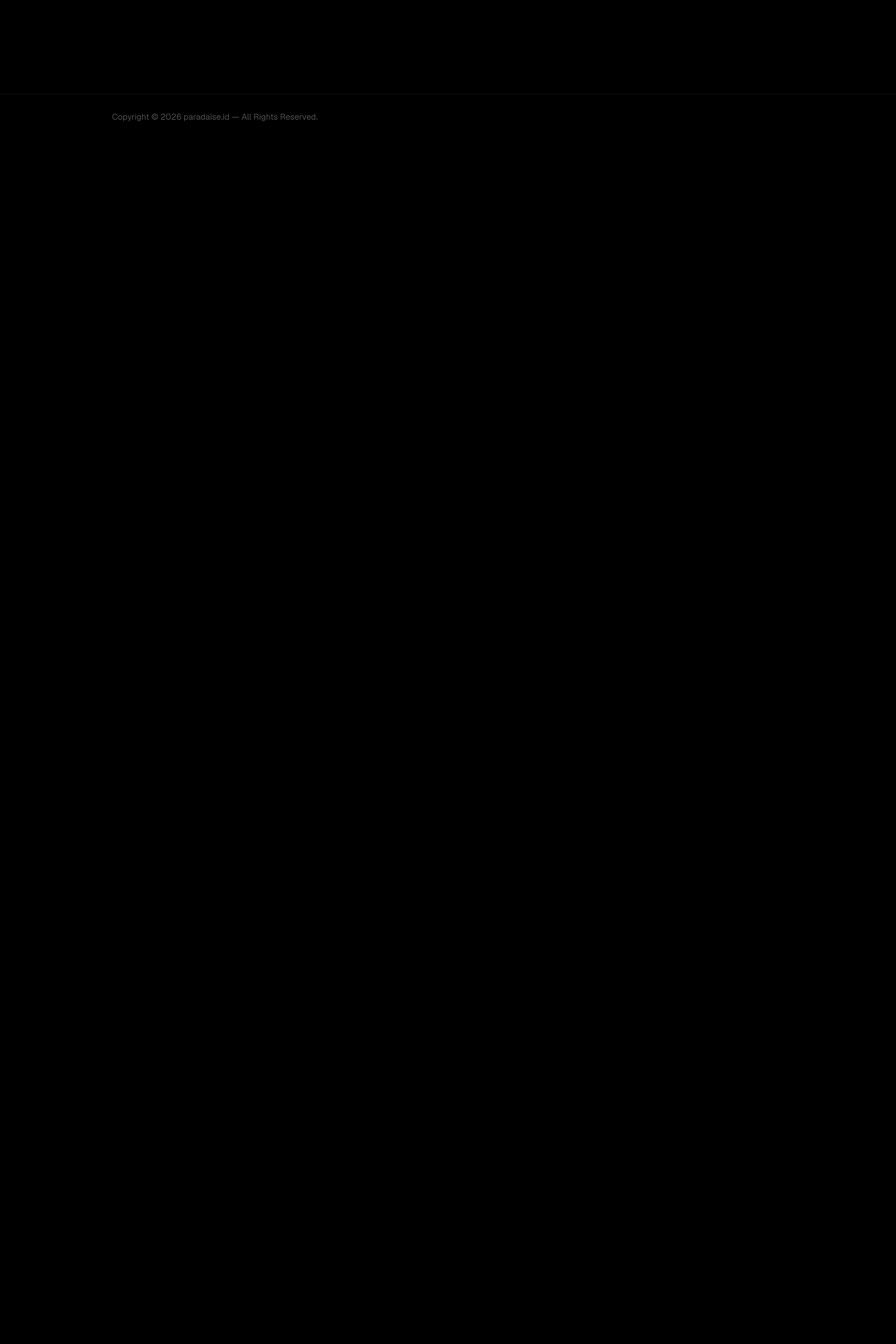
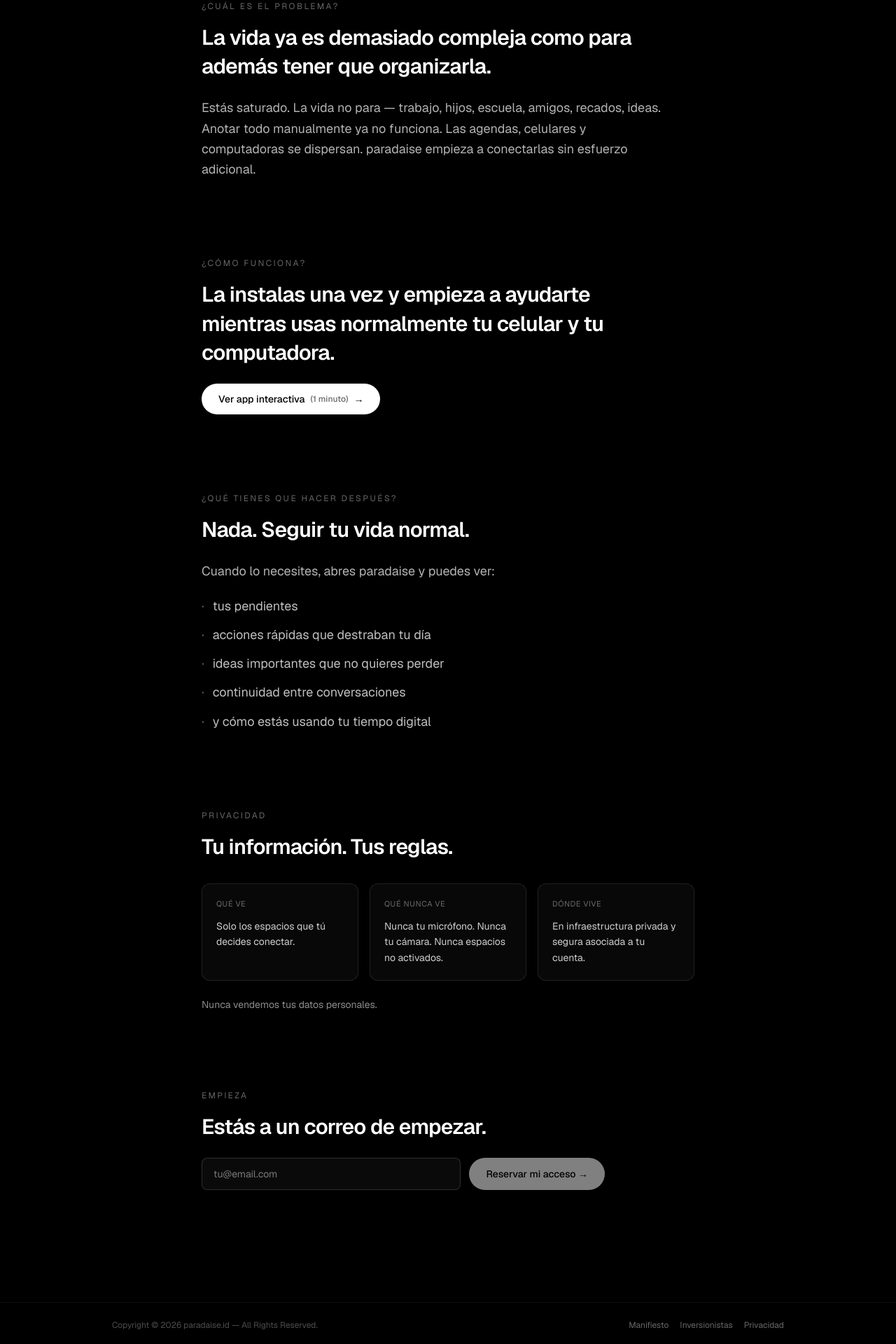
Before and after one commit to paradaiseid/paradaise-id-core, a Next.js app: page / in a window 1280 px wide. Shown: the part 601-2521 px from the top of the page at 70% size. Before the commit the page ends 800 px from the top, so only its background shows below. Built offline with nearby package versions, Linux system fonts and the light colour scheme.

Commit message:
feat: mamalanding como home / demo se mueve a /demo + nav top limpio + links institucionales al footer

```diff
--- a/src/app/page.tsx
+++ b/src/app/page.tsx
@@ -1,127 +1,178 @@
+// src/app/page.tsx
+// MamaLanding — home pública de paradaise.id
+// Doctrina: lenguaje cotidiano, sin jerga. La prueba es que la mamá lo entienda.
+// El demo interactivo de 7 pasos vive en /demo (link desde "¿Cómo funciona?")
+
 "use client";
 
-import { useState } from "react";
-import Step1 from "@/components/steps/Step1";
-import Step2 from "@/components/steps/Step2";
-import Step3 from "@/components/steps/Step3";
-import Step4 from "@/components/steps/Step4";
-import Step5 from "@/components/steps/Step5";
-import Step6 from "@/components/steps/Step6";
-import Step7 from "@/components/steps/Step7";
-import type { Consents, Contexto, Edad } from "@/components/steps/types";
+import { useState, type ChangeEvent } from "react";
+import Link from "next/link";
 
-const TOTAL_STEPS = 7;
+const WAITLIST_LANG = "es";
 
-export default function Home() {
-  const [step, setStep] = useState<number>(1);
-  const [consents, setConsents] = useState<Consents>({ ia: true, notas: true, busquedas: true, browser: true });
+export default function MamaLanding() {
+  const [email, setEmail] = useState("");
+  const [submitting, setSubmitting] = useState(false);
+  const [submitted, setSubmitted] = useState(false);
+  const [submitError, setSubmitError] = useState<string | null>(null);
 
-  const [contexto, setContexto] = useState<Contexto>(null);
-  const [edad, setEdad] = useState<Edad>(null);
-  const [proyecto, setProyecto] = useState<string>("");
-  const [decision, setDecision] = useState<string>("");
-  const [trazaGuardada, setTrazaGuardada] = useState<boolean>(false);
+  const isValidEmail = (v: string) => /^[^\s@]+@[^\s@]+\.[^\s@]+$/.test(v.trim());
 
-  const scrollToTop = () => {
-    if (typeof window !== "undefined") window.scrollTo({ top: 0, behavior: "smooth" });
-  };
-  const next = () => {
-    setStep((s) => Math.min(TOTAL_STEPS, s + 1));
-    scrollToTop();
-  };
-  const prev = () => {
-    setStep((s) => Math.max(1, s - 1));
-    scrollToTop();
-  };
-  const progressPct = (step / TOTAL_STEPS) * 100;
-
-  const activos = Object.values(consents).filter(Boolean).length;
-  const usoPct = Math.round((activos / 4) * 100);
-  let usoLabel = "Uso optimo";
-  let usoHint = "Mas contexto crea mejoras y continuidad mas precisa.";
-  if (usoPct < 100 && usoPct >= 75) {
-    usoLabel = "Uso recomendado";
-    usoHint = "Buen nivel de contexto. La continuidad va a sentirse natural.";
-  } else if (usoPct < 75 && usoPct >= 50) {
-    usoLabel = "Uso basico";
-    usoHint = "Contexto limitado. Las mejoras van a ser mas generales.";
-  } else if (usoPct < 50) {
-    usoLabel = "Uso solo para prueba";
-    usoHint = "No recomendable. No hay suficiente contexto con este nivel.";
-  }
-
-  const toggleConsent = (k: keyof Consents) => {
-    if (k === "ia") return;
-    setConsents((c) => ({ ...c, [k]: !c[k] }));
+  const onSubmit = async () => {
+    if (!isValidEmail(email) || submitting) return;
+    setSubmitting(true);
+    setSubmitError(null);
+    try {
+      const res = await fetch("/api/waitlist", {
+        method: "POST",
+        headers: { "Content-Type": "application/json" },
+        body: JSON.stringify({ email: email.toLowerCase().trim(), lang: WAITLIST_LANG }),
+      });
+      const data = await res.json();
+      if (res.ok && data.ok) {
+        setSubmitted(true);
+      } else {
+        setSubmitError("Algo no salió bien. Inténtalo de nuevo en un momento.");
+      }
+    } catch {
+      setSubmitError("Algo no salió bien. Inténtalo de nuevo en un momento.");
+    } finally {
+      setSubmitting(false);
+    }
   };
 
-  const reiniciar = () => {
-    setStep(1);
-    setConsents({ ia: true, notas: true, busquedas: true, browser: true });
-    setContexto(null);
-    setEdad(null);
-    setProyecto("");
-    setDecision("");
-    setTrazaGuardada(false);
-    scrollToTop();
+  const onChange = (e: ChangeEvent<HTMLInputElement>) => {
+    setEmail(e.target.value);
+    if (submitError) setSubmitError(null);
   };
 
   return (
-    <div className="flex-1 max-w-2xl mx-auto w-full px-5 sm:px-6 py-8 sm:py-12">
-      {/* Header del demo: solo a partir del paso 2 (paso 1 es el hero limpio) */}
-      {step > 1 && (
-        <header className="mb-10">
-          <div className="w-full h-[2px] bg-white/10 rounded-full overflow-hidden">
-            <div
-              className="h-full bg-white/85 transition-[width] duration-500 ease-in-out"
-              style={{ width: `${progressPct}%` }}
+    <div className="flex-1 max-w-3xl mx-auto w-full px-5 sm:px-8 py-10 sm:py-16">
+      {/* HERO */}
+      <section className="mb-20 sm:mb-28">
+        <h1 className="text-3xl sm:text-5xl font-semibold text-white tracking-tight leading-tight mb-6">
+          Una aplicación para tu celular y computadora<br />
+          que te ayuda a no perderte entre todo lo que ya haces.
+        </h1>
+        <p className="text-white/70 text-lg sm:text-xl leading-relaxed max-w-2xl">
+          Como tener un asistente que no olvida tus pendientes mientras tú sigues haciendo tu vida normal.
+        </p>
+      </section>
+
+      {/* ¿CUÁL ES EL PROBLEMA? */}
+      <section className="mb-20 sm:mb-28">
+        <p className="text-white/40 text-xs uppercase tracking-[0.2em] mb-4">¿Cuál es el problema?</p>
+        <h2 className="text-2xl sm:text-3xl font-semibold text-white tracking-tight mb-6 leading-snug">
+          La vida ya es demasiado compleja como para además tener que organizarla.
+        </h2>
+        <p className="text-white/70 text-base sm:text-lg leading-relaxed max-w-2xl">
+          Estás saturado. La vida no para — trabajo, hijos, escuela, amigos, recados, ideas.
+          Anotar todo manualmente ya no funciona. Las agendas, celulares y computadoras se dispersan.
+          paradaise empieza a conectarlas sin esfuerzo adicional.
+        </p>
+      </section>
+
+      {/* ¿CÓMO FUNCIONA? */}
+      <section className="mb-20 sm:mb-28">
+        <p className="text-white/40 text-xs uppercase tracking-[0.2em] mb-4">¿Cómo funciona?</p>
+        <h2 className="text-2xl sm:text-3xl font-semibold text-white tracking-tight mb-6 leading-snug">
+          La instalas una vez y empieza a ayudarte<br />
+          mientras usas normalmente tu celular y tu computadora.
+        </h2>
+        <Link
+          href="/demo"
+          className="inline-flex items-center gap-2 px-6 py-3 rounded-full bg-white text-black font-medium text-sm hover:bg-white/90 transition-opacity"
+        >
+          Ver app interactiva
+          <span className="text-black/60 text-xs">(1 minuto)</span>
+          <span aria-hidden>→</span>
+        </Link>
+      </section>
+
+      {/* ¿QUÉ TIENES QUE HACER DESPUÉS? */}
+      <section className="mb-20 sm:mb-28">
+        <p className="text-white/40 text-xs uppercase tracking-[0.2em] mb-4">¿Qué tienes que hacer después?</p>
+        <h2 className="text-2xl sm:text-3xl font-semibold text-white tracking-tight mb-6 leading-snug">
+          Nada. Seguir tu vida normal.
+        </h2>
+        <p className="text-white/70 text-base sm:text-lg leading-relaxed mb-5 max-w-2xl">
+          Cuando lo necesites, abres paradaise y puedes ver:
+        </p>
+        <ul className="space-y-3 text-white/75 text-base sm:text-lg leading-relaxed max-w-2xl">
+          <li className="flex gap-3"><span className="text-white/40">·</span><span>tus pendientes</span></li>
+          <li className="flex gap-3"><span className="text-white/40">·</span><span>acciones rápidas que destraban tu día</span></li>
+          <li className="flex gap-3"><span className="text-white/40">·</span><span>ideas importantes que no quieres perder</span></li>
+          <li className="flex gap-3"><span className="text-white/40">·</span><span>continuidad entre conversaciones</span></li>
+          <li className="flex gap-3"><span className="text-white/40">·</span><span>y cómo estás usando tu tiempo digital</span></li>
+        </ul>
+      </section>
+
+      {/* PRIVACIDAD */}
+      <section className="mb-20 sm:mb-28">
+        <p className="text-white/40 text-xs uppercase tracking-[0.2em] mb-4">Privacidad</p>
+        <h2 className="text-2xl sm:text-3xl font-semibold text-white tracking-tight mb-8 leading-snug">
+          Tu información. Tus reglas.
+        </h2>
+
+        <div className="grid sm:grid-cols-3 gap-4 mb-6">
+          <div className="rounded-xl border border-white/10 bg-white/[0.03] p-5">
+            <div className="text-white/40 text-[11px] uppercase tracking-wider mb-3">Qué ve</div>
+            <p className="text-white/80 text-sm leading-relaxed">
+              Solo los espacios que tú decides conectar.
+            </p>
+          </div>
+          <div className="rounded-xl border border-white/10 bg-white/[0.03] p-5">
+            <div className="text-white/40 text-[11px] uppercase tracking-wider mb-3">Qué nunca ve</div>
+            <p className="text-white/80 text-sm leading-relaxed">
+              Nunca tu micrófono. Nunca tu cámara. Nunca espacios no activados.
+            </p>
+          </div>
+          <div className="rounded-xl border border-white/10 bg-white/[0.03] p-5">
+            <div className="text-white/40 text-[11px] uppercase tracking-wider mb-3">Dónde vive</div>
+            <p className="text-white/80 text-sm leading-relaxed">
+              En infraestructura privada y segura asociada a tu cuenta.
+            </p>
+          </div>
+        </div>
+
+        <p className="text-white/55 text-sm">Nunca vendemos tus datos personales.</p>
+      </section>
+
+      {/* WAITLIST */}
+      <section className="mb-12">
+        <p className="text-white/40 text-xs uppercase tracking-[0.2em] mb-4">Empieza</p>
+        <h2 className="text-2xl sm:text-3xl font-semibold text-white tracking-tight mb-6 leading-snug">
+          Estás a un correo de empezar.
+        </h2>
+
+        {submitted ? (
+          <div className="rounded-xl border border-cyan-300/30 bg-cyan-300/[0.05] p-5 max-w-xl">
+            <p className="text-white text-base font-medium mb-1">Estás dentro.</p>
+            <p className="text-white/65 text-sm leading-relaxed">
+              Te avisamos cuando abramos accesos. Mientras tanto, si quieres ver cómo se siente,
+              {" "}<Link href="/demo" className="text-cyan-300/90 underline underline-offset-4 hover:text-cyan-200">ve la app interactiva</Link>.
+            </p>
+          </div>
+        ) : (
+          <div className="flex flex-col sm:flex-row gap-3 max-w-xl">
+            <input
+              type="email"
+              value={email}
+              onChange={onChange}
+              placeholder="tu@email.com"
+              className="flex-1 px-4 py-3 rounded-lg text-sm bg-white/[0.04] border border-white/15 text-white/90 focus:outline-none focus:border-white/50 transition-colors"
             />
+            <button
+              type="button"
+              onClick={onSubmit}
+              disabled={!isValidEmail(email) || submitting}
+              className="px-6 py-3 rounded-full font-medium text-sm bg-white text-black hover:bg-white/90 disabled:opacity-50 disabled:cursor-not-allowed transition-opacity"
+            >
+              {submitting ? "..." : "Reservar mi acceso →"}
+            </button>
           </div>
-        </header>
-      )}
-
-      <section>
-        {step === 1 && <Step1 onNext={next} />}
-        {step === 2 && (
-          <Step2
-            consents={consents}
-            usoLabel={usoLabel}
-            usoPct={usoPct}
-            usoHint={usoHint}
-            onToggle={toggleConsent}
-            onNext={next}
-            onPrev={prev}
-          />
         )}
-        {step === 3 && <Step3 onNext={next} onPrev={prev} />}
-        {step === 4 && (
-          <Step4
-            contexto={contexto}
-            edad={edad}
-            proyecto={proyecto}
-            decision={decision}
-            trazaGuardada={trazaGuardada}
-            setContexto={setContexto}
-            setEdad={setEdad}
-            setProyecto={setProyecto}
-            setDecision={setDecision}
-            setTrazaGuardada={setTrazaGuardada}
-            onNext={next}
-            onPrev={prev}
-          />
-        )}
-        {step === 5 && (
-          <Step5
-            contexto={contexto}
-            edad={edad}
-            proyecto={proyecto}
-            decision={decision}
-            onNext={next}
-            onPrev={prev}
-          />
-        )}
-        {step === 6 && <Step6 onNext={next} onPrev={prev} />}
-        {step === 7 && <Step7 onPrev={prev} onReiniciar={reiniciar} />}
+        {submitError && <p className="text-red-400/80 text-xs mt-3">{submitError}</p>}
       </section>
     </div>
   );
--- a/src/components/Footer.tsx
+++ b/src/components/Footer.tsx
@@ -1,12 +1,48 @@
 "use client";
 
+import Link from "next/link";
+import { usePathname } from "next/navigation";
+
+type FooterLink = { href: string; label: string };
+
+const FOOTER_LINKS_ES: FooterLink[] = [
+  { href: "/manifesto", label: "Manifiesto" },
+  { href: "/inversionistas", label: "Inversionistas" },
+  { href: "/privacy", label: "Privacidad" },
+];
+
+const FOOTER_LINKS_EN: FooterLink[] = [
+  { href: "/en/manifesto", label: "Manifesto" },
+  { href: "/en/inversionistas", label: "Investors" },
+  { href: "/en/privacy", label: "Privacy" },
+];
+
+function detectLang(pathname: string): "es" | "en" {
+  return pathname === "/en" || pathname.startsWith("/en/") ? "en" : "es";
+}
+
 export default function Footer() {
+  const pathname = usePathname() || "/";
+  const lang = detectLang(pathname);
+  const links = lang === "en" ? FOOTER_LINKS_EN : FOOTER_LINKS_ES;
+
   return (
     <footer className="border-t border-white/5 py-6 mt-12">
-      <div className="max-w-5xl mx-auto px-5 sm:px-8">
+      <div className="max-w-5xl mx-auto px-5 sm:px-8 flex flex-col sm:flex-row sm:items-center sm:justify-between gap-3">
         <p className="text-white/30 text-xs">
           Copyright © 2026 paradaise.id — All Rights Reserved.
         </p>
+        <nav className="flex flex-wrap gap-4" aria-label={lang === "en" ? "Footer" : "Pie de página"}>
+          {links.map((l) => (
+            <Link
+              key={l.href}
+              href={l.href}
+              className="text-white/40 hover:text-white/70 text-xs transition-colors"
+            >
+              {l.label}
+            </Link>
+          ))}
+        </nav>
       </div>
     </footer>
   );
```
Also changed, not shown: src/app/demo/page.tsx (added, +128 -0 lines), src/components/Nav.tsx (+2 -6 lines).
